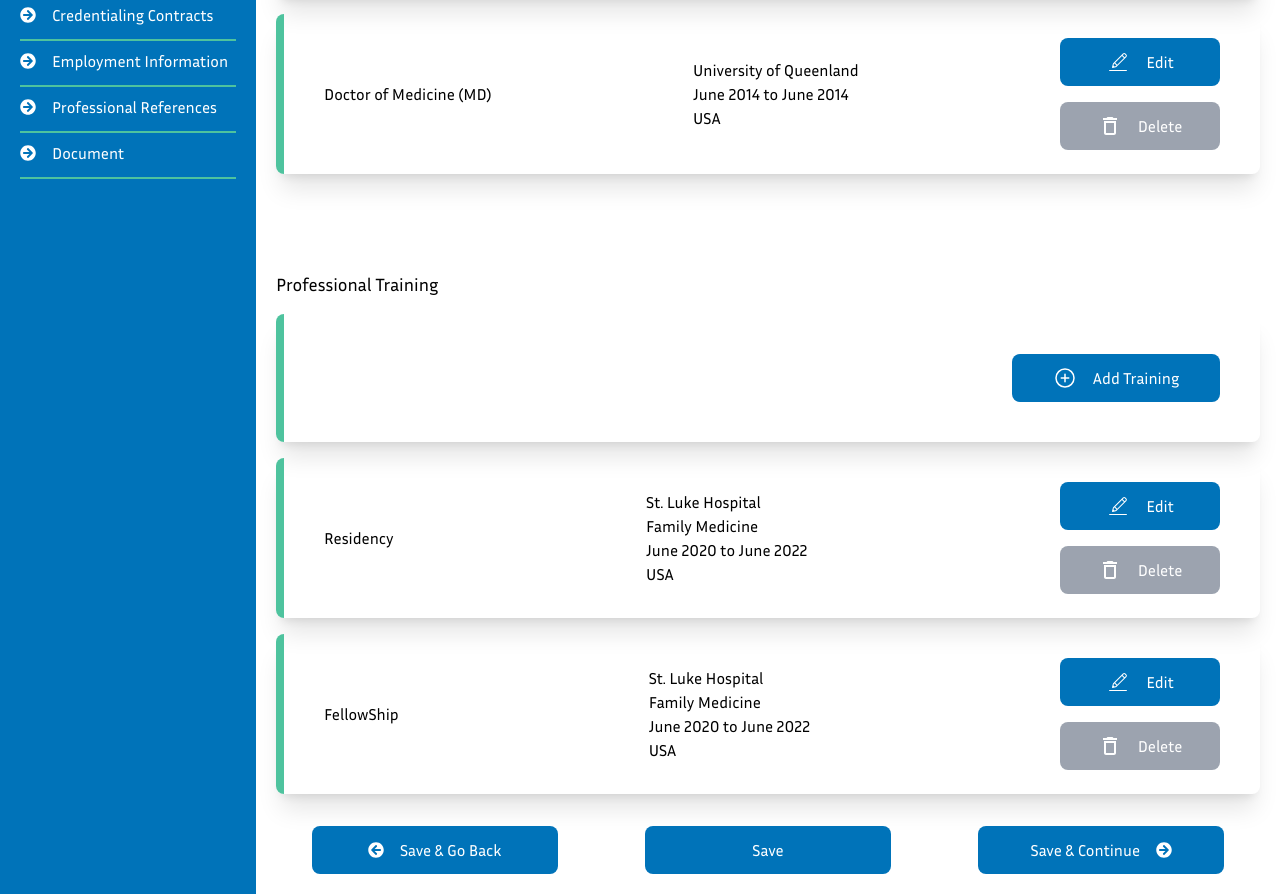
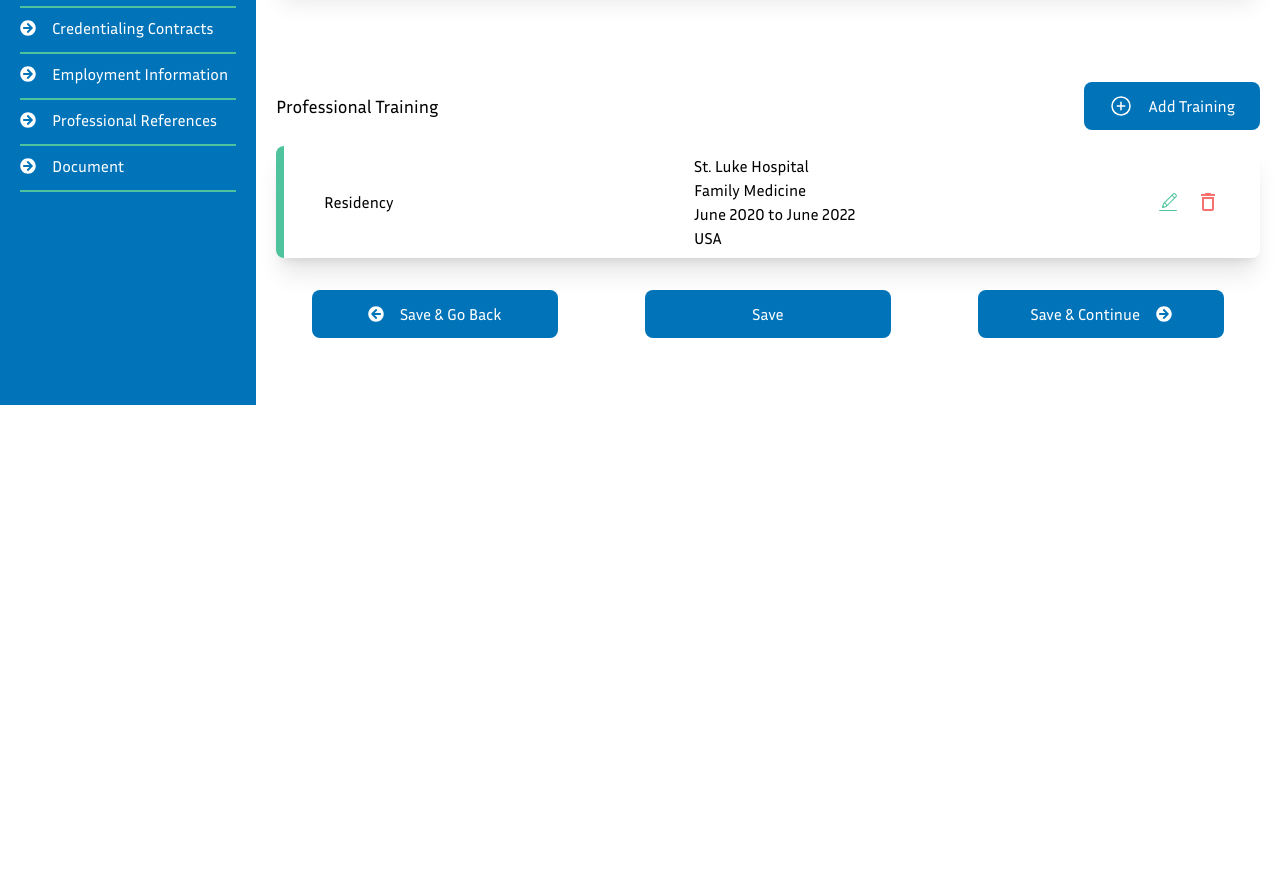
Before and after one commit to AbuBakar0-0/bcs-cms, a Next.js app: page /educationTraining in a window 1280 px wide. Shown: the part 395-1289 px from the top of the page. After the commit the page ends 800 px from the top, so only its background shows below. Built offline with nearby package versions, Linux system fonts and the light colour scheme.

Commit message:
education Training End

```diff
--- a/src/app/(dashboard)/educationTraining/page.js
+++ b/src/app/(dashboard)/educationTraining/page.js
@@ -16,6 +16,33 @@ import { MdDeleteOutline } from "react-icons/md";
 function EducationAndTraining() {
   const [education, showEducation] = useState(false);
   const [training, showTraining] = useState(false);
+
+  const degrees = [
+    "MD - Doctor of Medicine",
+    "DO - Doctor of Osteopathy",
+    "DDS - Doctor of Dental Surgery",
+    "DMD - Doctor of Dental Medicine",
+    "DPM - Doctor of Podiatric Medicine",
+    "DC - Doctor of Chiropractic",
+    "ND - Doctor of Naturopathic Medicine",
+    "OD - Doctor of Optometry",
+    "DPT - Doctor of Physical Therapy",
+    "DNP - Doctor of Nursing Practice",
+    "PhD - Doctor of Philosophy (in healthcare-related fields)",
+    "PsyD - Doctor of Psychology",
+    "MSN - Master of Science in Nursing",
+    "MPH - Master of Public Health",
+    "MSW - Master of Social Work",
+    "PA - Physician Assistant, Certified",
+    "FNP - Family Nurse Practitioner",
+    "NP - Nurse Practitioner",
+    "CRNA - Certified Registered Nurse Anesthetist",
+    "LCSW - Licensed Clinical Social Worker",
+    "LMFT - Licensed Marriage and Family Therapist",
+    "LPC - Licensed Professional Counselor",
+    "RD - Registered Dietitian",
+    "RPh - Registered Pharmacist",
+  ];
 
   const handleEducation = () => {
     showEducation(!education);
@@ -37,10 +64,6 @@ function EducationAndTraining() {
         {/* Education */}
         <div className="w-full flex flex-row justify-between items-center">
           <p className="w-full text-lg">Education</p>
-        </div>
-        <div className="w-full flex flex-col justify-center items-center gap-4">
-          <div className="w-full min-h-20 shadow-xl rounded-lg border-l-8 border-primary flex flex-col justify-start items-center gap-4 p-10">
-            <div className="w-full flex flex-col justify-center items-end">
           <button
             onClick={handleEducation}
             className="w-52 bg-secondary px-4 py-3 rounded-lg text-white flex flex-row justify-center items-center gap-4"
@@ -49,44 +72,46 @@ function EducationAndTraining() {
             <p>Add Education</p>
           </button>
         </div>
-
+        <div className="w-full flex flex-col justify-center items-center gap-4">
           {education ? (
-              <>
+            <div className="w-full min-h-20 shadow-xl rounded-lg border-l-8 border-primary flex flex-col justify-start items-center gap-4 p-10">
               <div className="w-full flex flex-wrap justify-start gap-4 items-start">
-                  <Dropdown title={"Education Type"} options={["Internship",""]} />
+                <Dropdown
+                  title={"Education Type"}
+                  options={[
+                    "Internship",
+                    "Residency",
+                    "Undergraduate",
+                    "Professional School",
+                    "Fifth Pathway",
+                  ]}
+                />
                 <TextInput title={"Country"} />
                 <TextInput title={"State"} />
                 <TextInput title={"County"} />
                 <TextInput title={"Professional School"} />
-                  <Dropdown title={"Degree"} options={[]} />
+                <Dropdown title={"Degree"} options={degrees} />
 
                 <DateInput title={"Start Date"} />
                 <DateInput title={"End Date"} />
               </div>
-                <button className="w-40 px-4 py-3 bg-secondary text-white rounded-lg">
+              <button className="px-4 py-3 bg-secondary text-white rounded-lg">
                 Add
               </button>
-              </>
+            </div>
           ) : (
             <></>
           )}
-          </div>
-          <div className="w-full h-40 shadow-xl rounded-lg border-l-8 border-primary flex flex-row justify-between items-center gap-4 p-10">
+          <div className="w-full h-24 shadow-xl rounded-lg border-l-8 border-primary flex flex-row justify-between items-center gap-4 p-10">
             <p>Doctor of Medicine (MD)</p>
             <div className="flex flex-col justify-center items-start">
               <p>University of Queenland</p>
               <p>June 2014 to June 2014</p>
               <p>USA</p>
             </div>
-            <div className="flex flex-col justify-center items-center gap-4">
-              <button className="w-40 bg-secondary px-4 py-3 rounded-lg text-white flex flex-row justify-center items-center gap-4">
-                <CiEdit className="size-6" />
-                <p>Edit</p>
-              </button>
-              <button className="w-40 bg-gray-400 px-4 py-3 rounded-lg text-white flex flex-row justify-center items-center gap-4">
-                <MdDeleteOutline className="size-6" />
-                <p>Delete</p>
-              </button>
+            <div className="flex flex-row justify-center items-center gap-4">
+              <CiEdit className="size-6 text-primary" />
+              <MdDeleteOutline className="size-6 text-red-400" />
             </div>
           </div>
         </div>
@@ -94,10 +119,6 @@ function EducationAndTraining() {
         {/* Professional Experience */}
         <div className="w-full flex flex-row justify-between items-center mt-20">
           <p className="w-full text-lg">Professional Training</p>
-        </div>
-        <div className="w-full flex flex-col justify-center items-center gap-4">
-          <div className="w-full min-h-20 shadow-xl rounded-lg border-l-8 border-primary flex flex-col justify-start items-center gap-4 p-10">
-            <div className="w-full flex flex-col justify-center items-end">
           <button
             onClick={handleTraining}
             className="w-52 bg-secondary px-4 py-3 rounded-lg text-white flex flex-row justify-center items-center gap-4"
@@ -106,10 +127,10 @@ function EducationAndTraining() {
             <p>Add Training</p>
           </button>
         </div>
-
+        <div className="w-full flex flex-col justify-center items-center gap-4">
           {training ? (
-              <>
-                <div className="w-full flex flex-wrap justify-start gap-4 items-start">
+            <div className="w-full min-h-20 shadow-xl rounded-lg border-l-8 border-primary flex flex-col justify-start items-center gap-4 p-10">
+              <div className="w-full flex flex-wrap justify-start gap-4 items-end">
                 <Dropdown title={"Training Type"} options={[]} />
                 <TextInput title={"Country"} />
                 <TextInput title={"State"} />
@@ -136,12 +157,11 @@ function EducationAndTraining() {
               <button className="w-40 px-4 py-3 bg-secondary text-white rounded-lg">
                 Add
               </button>
-              </>
+            </div>
           ) : (
             <></>
           )}
-          </div>
-          <div className="w-full h-40 shadow-xl rounded-lg border-l-8 border-primary flex flex-row justify-between items-center gap-4 p-10">
+          <div className="w-full h-28 shadow-xl rounded-lg border-l-8 border-primary flex flex-row justify-between items-center gap-4 p-10">
             <p>Residency</p>
             <div className="flex flex-col justify-center items-start">
               <p>St. Luke Hospital</p>
@@ -149,43 +169,16 @@ function EducationAndTraining() {
               <p>June 2020 to June 2022</p>
               <p>USA</p>
             </div>
-            <div className="flex flex-col justify-center items-center gap-4">
-              <button className="w-40 bg-secondary px-4 py-3 rounded-lg text-white flex flex-row justify-center items-center gap-4">
-                <CiEdit className="size-6" />
-                <p>Edit</p>
-              </button>
-              <button className="w-40 bg-gray-400 px-4 py-3 rounded-lg text-white flex flex-row justify-center items-center gap-4">
-                <MdDeleteOutline className="size-6" />
-                <p>Delete</p>
-              </button>
+            <div className="flex flex-row justify-center items-center gap-4">
+              <CiEdit className="size-6 text-primary" />
+              <MdDeleteOutline className="size-6 text-red-400" />
             </div>
           </div>
 
-          <div className="w-full h-40 shadow-xl rounded-lg border-l-8 border-primary flex flex-row justify-between items-center gap-4 p-10">
-            <p>FellowShip</p>
-            <div className="flex flex-col justify-center items-start">
-              <p>St. Luke Hospital</p>
-              <p>Family Medicine</p>
-              <p>June 2020 to June 2022</p>
-              <p>USA</p>
-            </div>
-            <div className="flex flex-col justify-center items-center gap-4">
-              <button className="w-40 bg-secondary px-4 py-3 rounded-lg text-white flex flex-row justify-center items-center gap-4">
-                <CiEdit className="size-6" />
-                <p>Edit</p>
-              </button>
-              <button className="w-40 bg-gray-400 px-4 py-3 rounded-lg text-white flex flex-row justify-center items-center gap-4">
-                <MdDeleteOutline className="size-6" />
-                <p>Delete</p>
-              </button>
-            </div>
-          </div>
         </div>
 
         {/* Cultural Training */}
-        <div className="">
-
-        </div>
+        <div className=""></div>
 
         <div className="w-full flex flex-row justify-around items-center gap-4">
           <div className="w-1/4 flex flex-row justify-center items-center gap-4 px-4 py-3 bg-secondary rounded-lg text-white">
--- a/src/app/(dashboard)/layout.js
+++ b/src/app/(dashboard)/layout.js
@@ -24,7 +24,7 @@ export default function DashboardLayout({ children }) {
           <img
             src="./assets/BCS Logo billingcaresolutions.com.svg"
             alt=""
-            className="bg-white p-5"
+            className="bg-white p-5 h-[7.2rem]"
           />
           <div className="px-5">
             {sidenavLinks.map((item, index) => (
```
Lines whose indentation alone changed are shown as unchanged.
